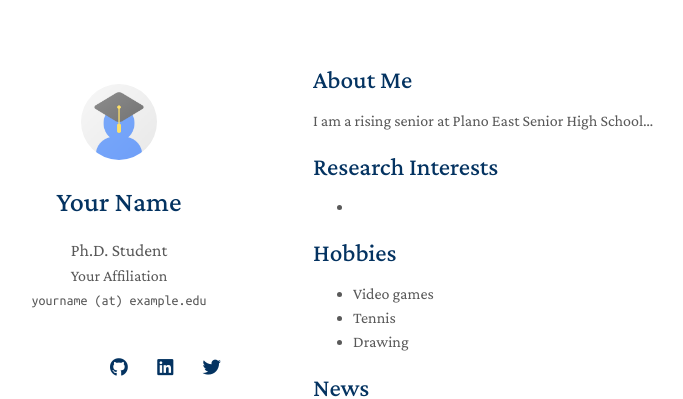
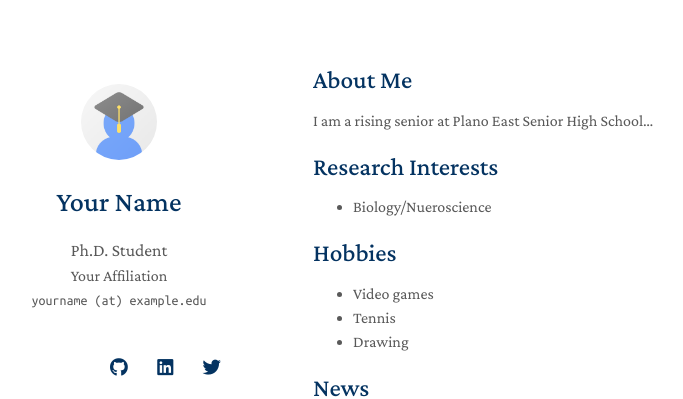
Before and after one commit to shrusunk/personal_website, a Jekyll site: the page built from index.md, in a window 1280 px wide. Shown: the top 399 px of the page, without its empty margins (157-840 px from the left). Built offline with Jekyll 4.4.1, drawn with Linux system fonts in a browser that asks for light colours; nearby versions of some CDN libraries; a style sheet for code colours, icons or effects is not loaded; our own code applies the rules of GitHub Pages for plain Markdown files.

Commit message:
Update index.md

```diff
--- a/index.md
+++ b/index.md
@@ -8,7 +8,7 @@ I am a rising senior at Plano East Senior High School...
 
 ## Research Interests
 
--
+- Biology/Nueroscience
 
 ## Hobbies
 
```
